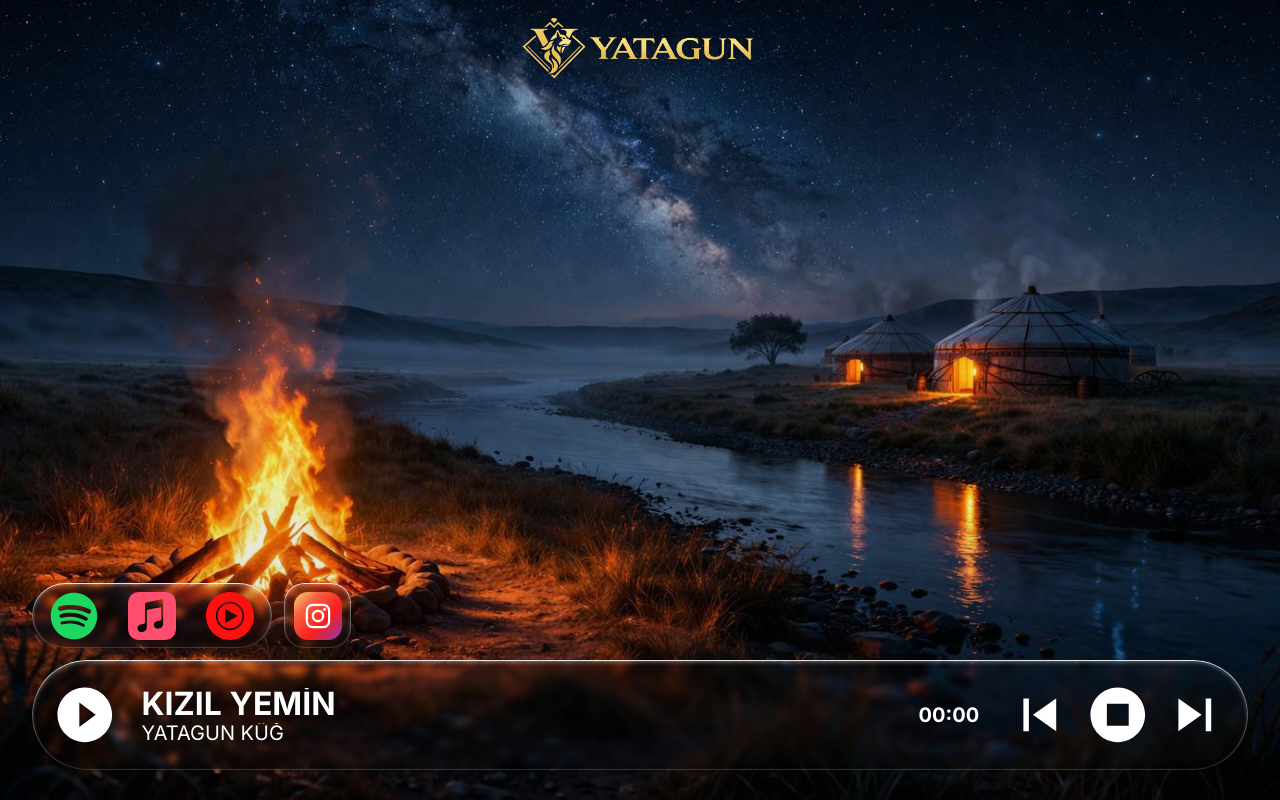
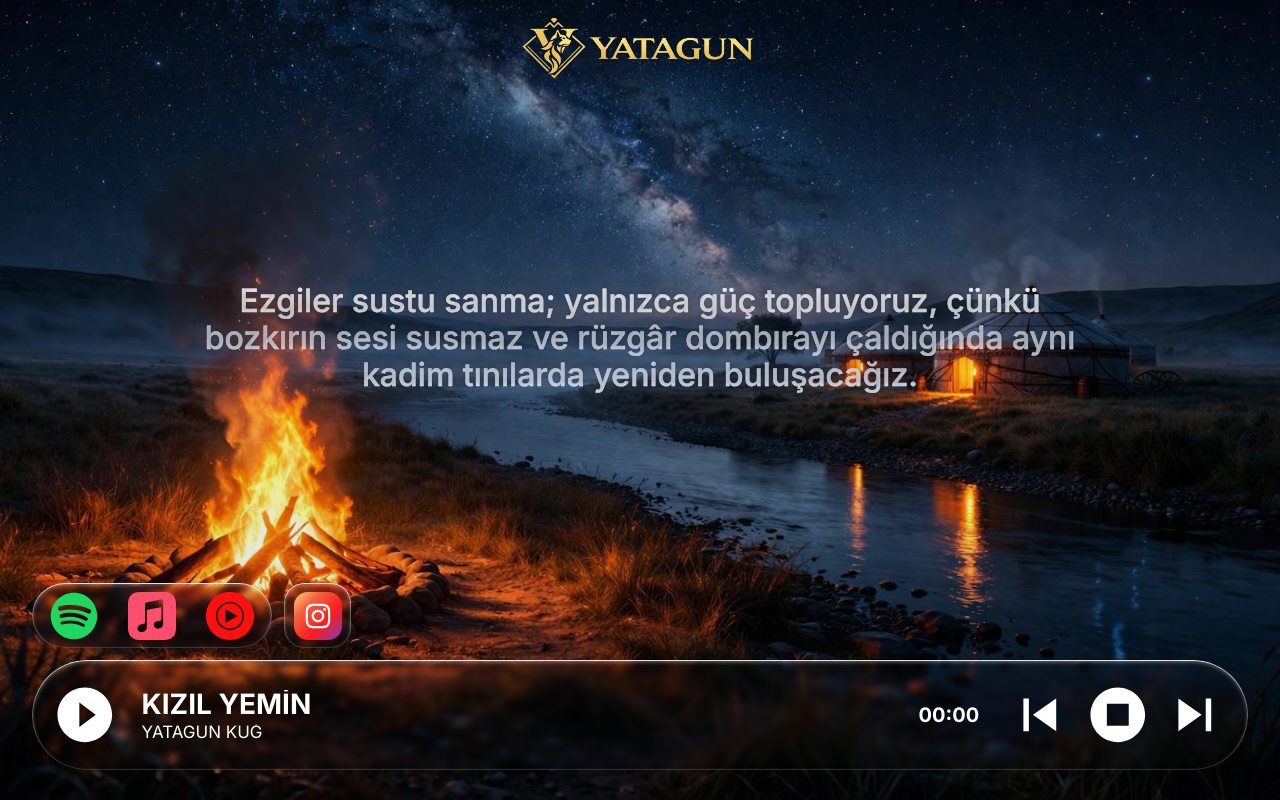
Before and after one commit to turkmuhendisi/yatagun-dombra, a React (Vite) app: page / in a window 1280 px wide. Built offline with nearby package versions, Linux system fonts and the light colour scheme.

Commit message:
feat: add liquid-glass-text style and integrate artist statement section into MusicLandingPage

```diff
--- a/src/pages/music-page/MusicLandingPage.tsx
+++ b/src/pages/music-page/MusicLandingPage.tsx
@@ -31,6 +31,9 @@ type PlatformLink = {
     icon: IconType;
     iconClassName: string;
 };
+
+const artistStatement =
+    "Ezgiler sustu sanma; yalnızca güç topluyoruz, çünkü bozkırın sesi susmaz ve rüzgâr dombırayı çaldığında aynı kadim tınılarda yeniden buluşacağız.";
 
 const tracks: MusicTrack[] = [
     {
@@ -297,7 +300,13 @@ export default function MusicLandingPage() {
                     </div>
                 </section>
 
-                <div className="flex-1" />
+                <section className="mx-auto flex w-full max-w-[919px] flex-1 items-center justify-center px-3 text-center">
+                    <p className="max-w-[316px] text-[15px] font-medium leading-[1.15] sm:max-w-[440px] sm:text-[18px] lg:max-w-[919px] lg:text-[32px]">
+                        <span className="liquid-glass-text">
+                            {artistStatement}
+                        </span>
+                    </p>
+                </section>
 
                 <section className="relative z-20 flex flex-col gap-4 lg:gap-[12px]">
                     <div className="flex items-center justify-start gap-3 lg:gap-[12px]">
@@ -349,9 +358,9 @@ export default function MusicLandingPage() {
                         <div className="ml-3 min-w-0 flex-1 text-left sm:ml-4 lg:ml-6">
                             <OverflowMarqueeText
                                 text={toDisplayUppercase(currentTrack.title)}
-                                className="inline-block text-[16px] font-bold leading-none text-white sm:text-[20px] lg:text-[32px]"
+                                className="inline-block text-[16px] font-bold leading-none text-white sm:text-[20px] lg:text-[28px]"
                             />
-                            <p className="mt-[2px] truncate text-[12px] font-normal leading-none text-white sm:text-[14px] lg:text-[20px]">
+                            <p className="mt-[4px] truncate text-[12px] font-normal leading-none text-white sm:text-[14px] lg:text-[17px]">
                                 {toDisplayUppercase(currentTrack.artist)}
                             </p>
                             <p className="mt-[6px] text-[10px] font-normal leading-none text-white lg:hidden">
--- a/src/styles/index.css
+++ b/src/styles/index.css
@@ -58,6 +58,23 @@ body {
 
 .copy-shadow {
     text-shadow: 0 -2px 4px rgba(0, 0, 0, 0.2);
+}
+
+.liquid-glass-text {
+    background: linear-gradient(180deg,
+            rgba(255, 255, 255, 0.98) 0%,
+            rgba(255, 255, 255, 0.88) 18%,
+            rgba(244, 249, 255, 0.72) 42%,
+            rgba(221, 234, 255, 0.92) 100%);
+    background-clip: text;
+    color: transparent;
+    display: inline-block;
+    -webkit-background-clip: text;
+    -webkit-text-stroke: 0.42px rgba(255, 255, 255, 0.28);
+    text-shadow:
+        0 -2px 4px rgba(0, 0, 0, 0.2),
+        0 0 20px rgba(214, 232, 255, 0.22),
+        0 0 32px rgba(255, 255, 255, 0.08);
 }
 
 .marquee-track {
```
